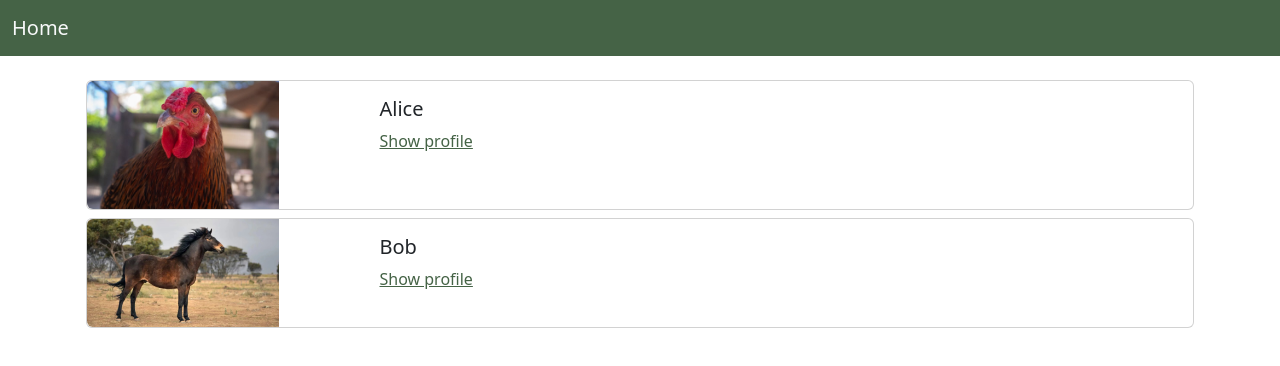
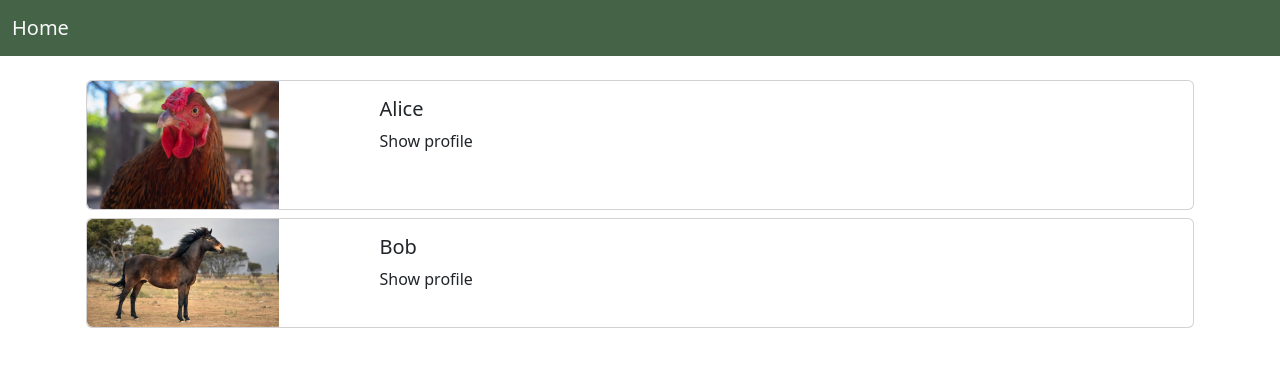
Before and after one commit to rparado/angular-code-challenge, an Angular app: page / in a window 1280 px wide. Shown: the top 366 px of the page. Built offline with nearby package versions, Linux system fonts and the light colour scheme.

Commit message:
add route to user list, fix service call

```diff
--- a/src/app/users-list/users-list.component.html
+++ b/src/app/users-list/users-list.component.html
@@ -7,7 +7,7 @@
       <div class="col-md-8 col-lg-9">
         <div class="card-body">
           <h5 class="card-title">{{user.name}}</h5>
-          <a [href]="user.id">Show profile</a>
+          <a (click)="goToDetail(user.id)">Show profile</a>
         </div>
       </div>
     </div>
--- a/src/app/users-list/users-list.component.scss
+++ b/src/app/users-list/users-list.component.scss
@@ -2,3 +2,6 @@ img {
   max-width: 12rem;
   max-height: 12rem;
 }
+a {
+  cursor: pointer;
+}
--- a/src/app/users-list/users-list.component.ts
+++ b/src/app/users-list/users-list.component.ts
@@ -1,5 +1,6 @@
 import {Component} from '@angular/core';
 import {UserService} from '../services/user.service';
+import { Router } from '@angular/router';
 
 @Component({
   selector: 'app-users-list',
@@ -8,7 +9,13 @@ import {UserService} from '../services/user.service';
 })
 export class UsersListComponent {
   public readonly users$ = this.userService.getAll();
+  constructor(
+    private readonly userService: UserService,
+    private route: Router
+  ) {
+  }
 
-  constructor(private readonly userService: UserService) {
+  goToDetail(id: number) {
+    this.route.navigateByUrl('/user/'+id)
   }
 }
```
